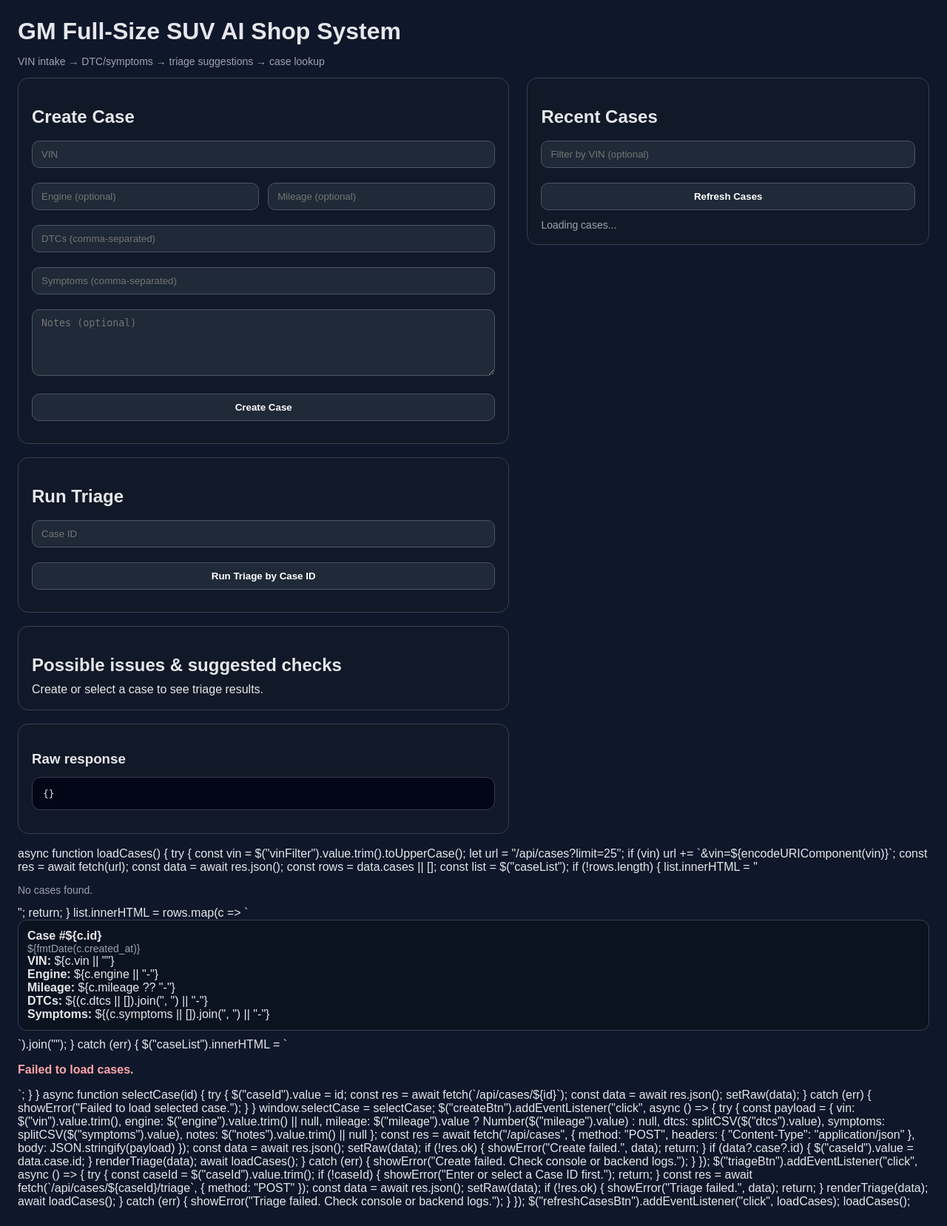
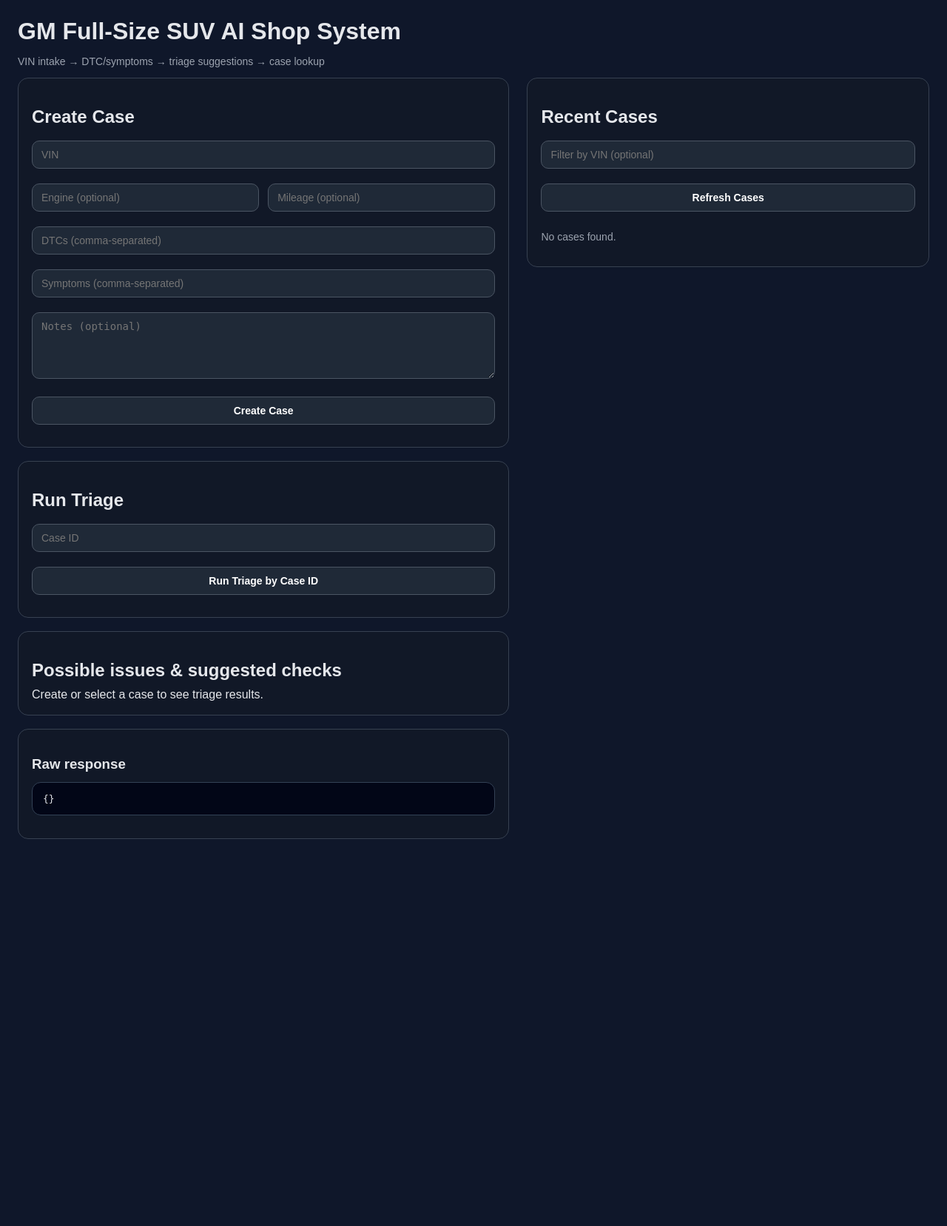
Before and after one commit to ramisaurous/mvpsoftware, a FastAPI app: page / in a window 1280 px wide. Shown: the whole page at 74% size. After the commit the page ends 1134 px from the top, so only its background shows below. Run offline with FastAPI, Linux system fonts and the light colour scheme; data that the repository does not hold is empty.

Commit message:
Update index.html

```diff
--- a/app/templates/index.html
+++ b/app/templates/index.html
@@ -2,7 +2,7 @@
 <html lang="en">
 <head>
   <meta charset="utf-8" />
-  <meta name="viewport" content="width=device-width,initial-scale=1" />
+  <meta name="viewport" content="width=device-width, initial-scale=1" />
   <title>GM Full-Size SUV AI Shop System</title>
   <style>
     body {
@@ -11,12 +11,17 @@
       background: #0f172a;
       color: #e5e7eb;
     }
-    h1, h2, h3 { margin-bottom: 10px; }
+
+    h1, h2, h3 {
+      margin-bottom: 10px;
+    }
+
     .grid {
       display: grid;
       grid-template-columns: 1.1fr 0.9fr;
       gap: 24px;
     }
+
     .card {
       background: #111827;
       border: 1px solid #374151;
@@ -24,6 +29,7 @@
       padding: 18px;
       margin-bottom: 18px;
     }
+
     input, textarea, button {
       width: 100%;
       box-sizing: border-box;
@@ -33,18 +39,26 @@
       border-radius: 10px;
       border: 1px solid #4b5563;
       background: #1f2937;
-      color: #fff;
+      color: #ffffff;
+      font-size: 14px;
     }
-    textarea { min-height: 90px; resize: vertical; }
+
+    textarea {
+      min-height: 90px;
+      resize: vertical;
+    }
+
     button {
       cursor: pointer;
       font-weight: 700;
     }
+
     .row {
       display: grid;
       grid-template-columns: 1fr 1fr;
       gap: 12px;
     }
+
     .case-item {
       border: 1px solid #374151;
       border-radius: 12px;
@@ -53,11 +67,22 @@
       background: #0b1220;
       cursor: pointer;
     }
+
     .case-item:hover {
       border-color: #60a5fa;
       background: #111827;
     }
-    .muted { color: #9ca3af; font-size: 14px; }
+
+    .muted {
+      color: #9ca3af;
+      font-size: 14px;
+    }
+
+    .error {
+      color: #fca5a5;
+      font-weight: 600;
+    }
+
     pre {
       white-space: pre-wrap;
       word-wrap: break-word;
@@ -67,22 +92,10 @@
       padding: 14px;
       overflow-x: auto;
     }
-    .pill {
-      display: inline-block;
-      padding: 3px 8px;
-      border-radius: 999px;
-      background: #1e3a8a;
-      font-size: 12px;
-      margin-right: 6px;
-      margin-top: 6px;
-    }
+
     ul {
       margin-top: 8px;
-      padding-left: 18px;
-    }
-    .error {
-      color: #fca5a5;
-      font-weight: 600;
+      padding-left: 20px;
     }
   </style>
 </head>
@@ -104,13 +117,13 @@
         <input id="symptoms" placeholder="Symptoms (comma-separated)" />
         <textarea id="notes" placeholder="Notes (optional)"></textarea>
 
-        <button id="createBtn">Create Case</button>
+        <button id="createBtn" type="button">Create Case</button>
       </div>
 
       <div class="card">
         <h2>Run Triage</h2>
         <input id="caseId" placeholder="Case ID" />
-        <button id="triageBtn">Run Triage by Case ID</button>
+        <button id="triageBtn" type="button">Run Triage by Case ID</button>
       </div>
 
       <div class="card">
@@ -128,19 +141,22 @@
       <div class="card">
         <h2>Recent Cases</h2>
         <input id="vinFilter" placeholder="Filter by VIN (optional)" />
-        <button id="refreshCasesBtn">Refresh Cases</button>
+        <button id="refreshCasesBtn" type="button">Refresh Cases</button>
         <div id="caseList" class="muted">Loading cases...</div>
       </div>
     </div>
   </div>
 
   <script>
-    const $ = (id) => document.getElementById(id);
+    function $(id) {
+      return document.getElementById(id);
+    }
 
     function splitCSV(value) {
+      if (!value) return [];
       return value
         .split(",")
-        .map(s => s.trim())
+        .map(function (s) { return s.trim(); })
         .filter(Boolean);
     }
 
@@ -148,7 +164,7 @@
       if (!value) return "";
       try {
         return new Date(value).toLocaleString();
-      } catch {
+      } catch (e) {
         return value;
       }
     }
@@ -157,90 +173,110 @@
       $("rawResponse").textContent = JSON.stringify(data, null, 2);
     }
 
-    function showError(message, data = null) {
-      $("triageResults").innerHTML = `<p class="error">${message}</p>`;
-      if (data) setRaw(data);
+    function showError(message, data) {
+      $("triageResults").innerHTML = '<p class="error">' + message + '</p>';
+      if (data) {
+        setRaw(data);
+      }
     }
 
     function renderTriage(data) {
-      const hits = data?.triage?.hits || data?.case?.triage_snapshot?.hits || [];
-      const container = document.getElementById("triageResults");
+      var hits = [];
+      if (data && data.triage && Array.isArray(data.triage.hits)) {
+        hits = data.triage.hits;
+      }
+
+      var container = $("triageResults");
 
       if (!hits.length) {
-      container.innerHTML = "<p class='muted'>No triage hits returned.</p>";
-      return;
+        container.innerHTML = '<p class="muted">No triage hits returned.</p>';
+        return;
+      }
+
+      var html = "";
+
+      hits.forEach(function (hit, index) {
+        var causes = Array.isArray(hit.likely_causes) ? hit.likely_causes : [];
+        var checks = Array.isArray(hit.checks) ? hit.checks : [];
+        var matched = Array.isArray(hit.matched) ? hit.matched : [];
+
+        var causesHtml = causes.length
+          ? "<ul>" + causes.map(function (c) { return "<li>" + c + "</li>"; }).join("") + "</ul>"
+          : "<ul><li>None</li></ul>";
+
+        var checksHtml = checks.length
+          ? "<ul>" + checks.map(function (c) { return "<li>" + c + "</li>"; }).join("") + "</ul>"
+          : "<ul><li>No checks returned</li></ul>";
+
+        html += ''
+          + '<div class="case-item" style="cursor:default;">'
+          +   '<strong>#' + (index + 1) + ' ' + (hit.name || 'Unnamed Rule') + '</strong>'
+          +   '<div class="muted">'
+          +     'Score: ' + (hit.score != null ? hit.score : 'n/a')
+          +     (matched.length ? ' | Matched: ' + matched.join(', ') : '')
+          +   '</div>'
+          +   '<div style="margin-top:10px;"><strong>Likely causes</strong></div>'
+          +   causesHtml
+          +   '<div style="margin-top:10px;"><strong>Suggested checks</strong></div>'
+          +   checksHtml
+          + '</div>';
+      });
+
+      container.innerHTML = html;
     }
-
-    container.innerHTML = hits.map((hit, i) => `
-    <div class="case-item" style="cursor:default;">
-      <strong>#${i + 1} ${hit.name || "Unnamed Rule"}</strong>
-      <div class="muted">
-        Score: ${hit.score ?? "n/a"}
-        ${hit.matched?.length ? ` | Matched: ${hit.matched.join(", ")}` : ""}
-      </div>
-
-      <div style="margin-top:10px;"><strong>Likely causes</strong></div>
-      <ul>
-        ${(hit.likely_causes || []).map(c => `<li>${c}</li>`).join("") || "<li>None</li>"}
-      </ul>
-
-      <div style="margin-top:10px;"><strong>Suggested checks</strong></div>
-      <ul>
-        ${(hit.checks || []).map(x => `<li>${x}</li>`).join("") || "<li>No checks returned</li>"}
-      </ul>
-    </div>
-  `).join("");
-}
-</script>
 
     async function loadCases() {
       try {
-        const vin = $("vinFilter").value.trim().toUpperCase();
-        let url = "/api/cases?limit=25";
-        if (vin) url += `&vin=${encodeURIComponent(vin)}`;
+        var vin = $("vinFilter").value.trim().toUpperCase();
+        var url = "/api/cases?limit=25";
+        if (vin) {
+          url += "&vin=" + encodeURIComponent(vin);
+        }
 
-        const res = await fetch(url);
-        const data = await res.json();
-        const rows = data.cases || [];
-        const list = $("caseList");
+        var res = await fetch(url);
+        var data = await res.json();
+        var rows = Array.isArray(data.cases) ? data.cases : [];
+        var list = $("caseList");
 
         if (!rows.length) {
-          list.innerHTML = "<p class='muted'>No cases found.</p>";
+          list.innerHTML = '<p class="muted">No cases found.</p>';
           return;
         }
 
-        list.innerHTML = rows.map(c => `
-          <div class="case-item" onclick="selectCase(${c.id})">
-            <strong>Case #${c.id}</strong>
-            <div class="muted">${fmtDate(c.created_at)}</div>
-            <div><strong>VIN:</strong> ${c.vin || ""}</div>
-            <div><strong>Engine:</strong> ${c.engine || "-"}</div>
-            <div><strong>Mileage:</strong> ${c.mileage ?? "-"}</div>
-            <div><strong>DTCs:</strong> ${(c.dtcs || []).join(", ") || "-"}</div>
-            <div><strong>Symptoms:</strong> ${(c.symptoms || []).join(", ") || "-"}</div>
-          </div>
-        `).join("");
+        var html = "";
+        rows.forEach(function (c) {
+          html += ''
+            + '<div class="case-item" onclick="selectCase(' + c.id + ')">'
+            +   '<strong>Case #' + c.id + '</strong>'
+            +   '<div class="muted">' + fmtDate(c.created_at) + '</div>'
+            +   '<div><strong>VIN:</strong> ' + (c.vin || '') + '</div>'
+            +   '<div><strong>Engine:</strong> ' + (c.engine || '-') + '</div>'
+            +   '<div><strong>Mileage:</strong> ' + (c.mileage != null ? c.mileage : '-') + '</div>'
+            +   '<div><strong>DTCs:</strong> ' + ((c.dtcs || []).join(", ") || '-') + '</div>'
+            +   '<div><strong>Symptoms:</strong> ' + ((c.symptoms || []).join(", ") || '-') + '</div>'
+            + '</div>';
+        });
+
+        list.innerHTML = html;
       } catch (err) {
-        $("caseList").innerHTML = `<p class="error">Failed to load cases.</p>`;
+        $("caseList").innerHTML = '<p class="error">Failed to load cases.</p>';
       }
     }
 
     async function selectCase(id) {
       try {
         $("caseId").value = id;
-        const res = await fetch(`/api/cases/${id}`);
-        const data = await res.json();
+        var res = await fetch("/api/cases/" + id);
+        var data = await res.json();
         setRaw(data);
       } catch (err) {
         showError("Failed to load selected case.");
       }
     }
 
-    window.selectCase = selectCase;
-
-    $("createBtn").addEventListener("click", async () => {
+    async function createCase() {
       try {
-        const payload = {
+        var payload = {
           vin: $("vin").value.trim(),
           engine: $("engine").value.trim() || null,
           mileage: $("mileage").value ? Number($("mileage").value) : null,
@@ -249,13 +285,13 @@
           notes: $("notes").value.trim() || null
         };
 
-        const res = await fetch("/api/cases", {
+        var res = await fetch("/api/cases", {
           method: "POST",
           headers: { "Content-Type": "application/json" },
           body: JSON.stringify(payload)
         });
 
-        const data = await res.json();
+        var data = await res.json();
         setRaw(data);
 
         if (!res.ok) {
@@ -263,27 +299,30 @@
           return;
         }
 
-        if (data?.case?.id) {
+        if (data && data.case && data.case.id) {
           $("caseId").value = data.case.id;
         }
 
         renderTriage(data);
         await loadCases();
       } catch (err) {
-        showError("Create failed. Check console or backend logs.");
+        showError("Create failed. Check backend logs.");
       }
-    });
+    }
 
-    $("triageBtn").addEventListener("click", async () => {
+    async function runTriage() {
       try {
-        const caseId = $("caseId").value.trim();
+        var caseId = $("caseId").value.trim();
         if (!caseId) {
           showError("Enter or select a Case ID first.");
           return;
         }
 
-        const res = await fetch(`/api/cases/${caseId}/triage`, { method: "POST" });
-        const data = await res.json();
+        var res = await fetch("/api/cases/" + caseId + "/triage", {
+          method: "POST"
+        });
+
+        var data = await res.json();
         setRaw(data);
 
         if (!res.ok) {
@@ -294,13 +333,18 @@
         renderTriage(data);
         await loadCases();
       } catch (err) {
-        showError("Triage failed. Check console or backend logs.");
+        showError("Triage failed. Check backend logs.");
       }
+    }
+
+    window.selectCase = selectCase;
+
+    document.addEventListener("DOMContentLoaded", function () {
+      $("createBtn").addEventListener("click", createCase);
+      $("triageBtn").addEventListener("click", runTriage);
+      $("refreshCasesBtn").addEventListener("click", loadCases);
+      loadCases();
     });
-
-    $("refreshCasesBtn").addEventListener("click", loadCases);
-
-    loadCases();
   </script>
 </body>
 </html>
```
